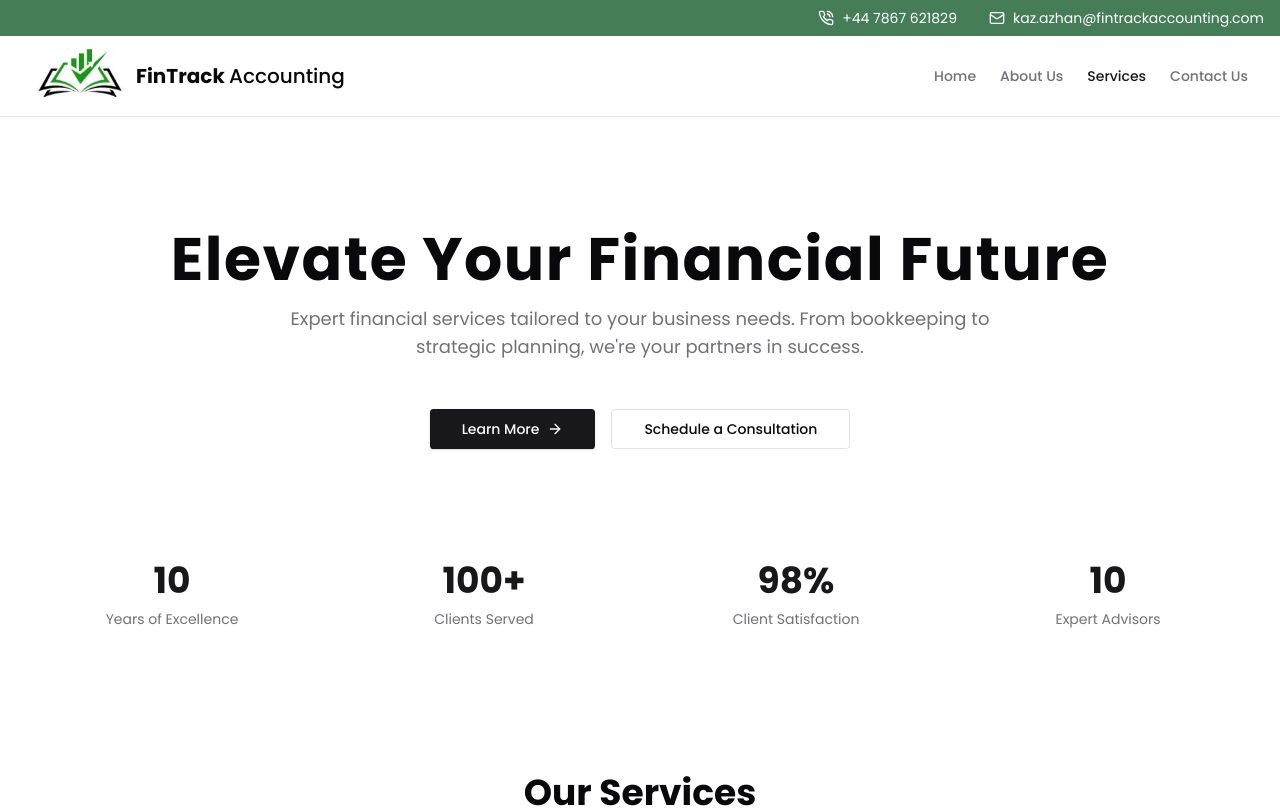
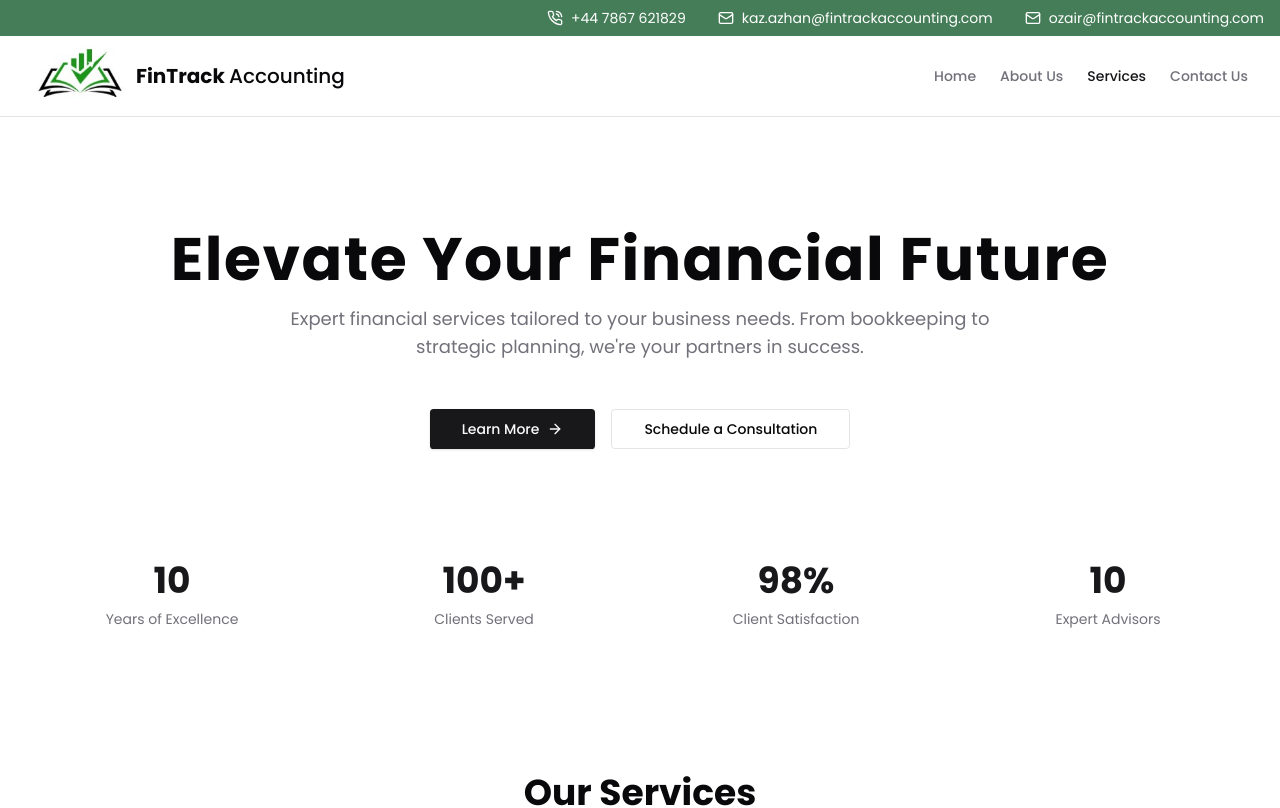
Before and after one commit to MAhsen23/fintrack, a Next.js app: page / in a window 1280 px wide. Shown: the top 808 px of the page. Built offline with nearby package versions, Linux system fonts and the light colour scheme.

Commit message:
Add email in the top bar

```diff
--- a/src/components/header/Header.tsx
+++ b/src/components/header/Header.tsx
@@ -86,6 +86,10 @@ export default function Header() {
                         <Mail size={16} />
                         <span>kaz.azhan@fintrackaccounting.com</span>
                     </div>
+                    <div className="flex items-center space-x-2">
+                        <Mail size={16} />
+                        <span>ozair@fintrackaccounting.com</span>
+                    </div>
                 </div>
             </div>
             <motion.header
```
